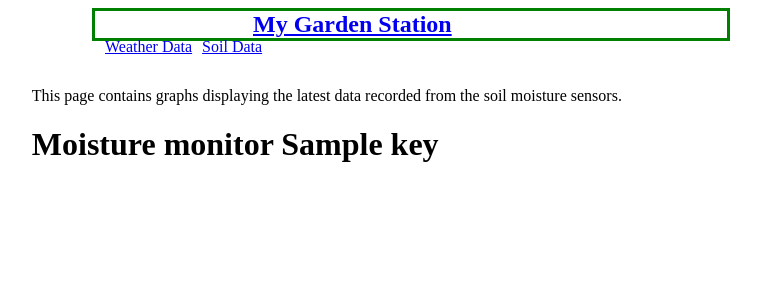
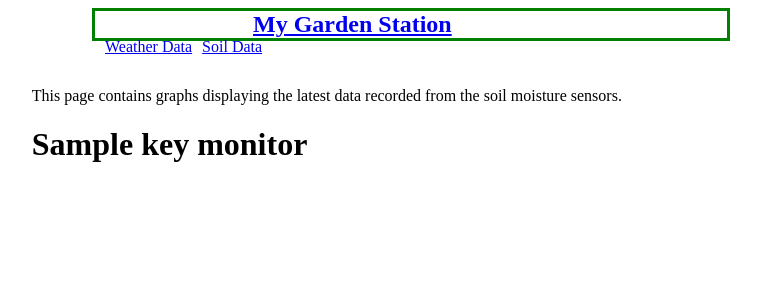
Before and after one commit to Grimcheese/GardenStation, a Flask app: template webserver/templates/soil.html in a window 1280 px wide. Shown: the top 300 px of the page, without its empty margins (229-990 px from the left). Run offline with Flask 3, Linux system fonts and the light colour scheme; the template is opened without the code that fills it: most values are stand-ins (such as "Sample title", 1, 10 or a date in 2020); parts of the project's set-up code (start-up, migrations or seed data) failed here and were passed over; some libraries are stand-ins or nearby versions.

Commit message:
Update name for each graph on default

```diff
--- a/webserver/templates/soil.html
+++ b/webserver/templates/soil.html
@@ -6,7 +6,7 @@
     <p>This page contains graphs displaying the latest data recorded from the soil moisture sensors.</p>
 
     {% for key, value in graphJSON.items() %}
-        <h1>Moisture monitor {{key}}</h1>
+        <h1>{{key}} monitor</h1>
         <div id="chart{{key}}" class="chart{key} charts"></div>
 
         <script src='https://cdn.plot.ly/plotly-latest.min.js'></script>
```
